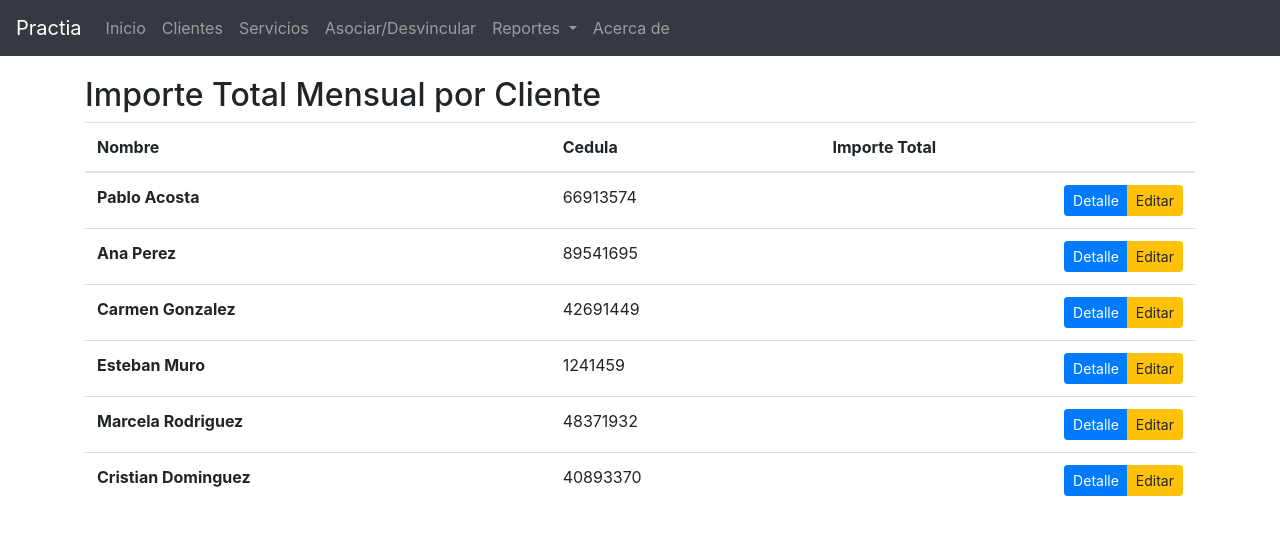
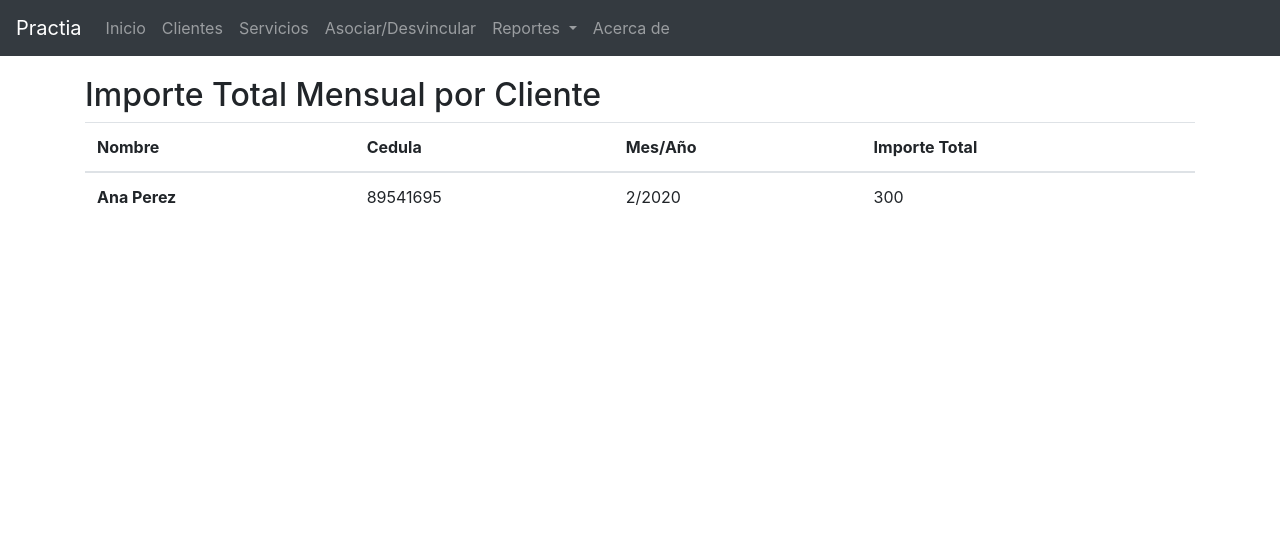
Before and after one commit to fmonteroponcedeleon/practia-fmontero, an Angular app: page /total-monthly-customer in a window 1280 px wide. Shown: the top 534 px of the page. Built offline with nearby package versions, Linux system fonts and the light colour scheme; data requests are answered from the project's data file.

Commit message:
Total Monthly Amount Per Customer report was implemented.

```diff
--- a/db.json
+++ b/db.json
@@ -72,6 +72,12 @@
       "clienteId": 2,
       "fechaAsociado": "2020-02-25T08:47:05.676Z",
       "id": 1
+    },
+    {
+      "servicioId": 2,
+      "clienteId": 2,
+      "fechaAsociado": "2020-02-25T18:31:22.351Z",
+      "id": 2
     }
   ]
 }
--- a/src/app/components/reports/total-monthly-customer/total-monthly-customer.component.html
+++ b/src/app/components/reports/total-monthly-customer/total-monthly-customer.component.html
@@ -4,20 +4,17 @@
         <tr>
             <th scope="col">Nombre</th>
             <th scope="col">Cedula</th>
+            <th scope="col">Mes/Año</th>
             <th scope="col">Importe Total</th>
         </tr>
     </thead>
     <tbody>
-        <tr *ngFor="let customer of customers">
-            <th scope="row">{{ customer.fullName }}</th>
-            <td>{{ customer.documentNumber }}</td>
-            <td>
-                <div class="btn-group btn-group-sm float-right" role="group">
-                    <button type="button" class="btn btn-primary"
-                        (click)="getCustomerDetails(customer)">Detalle</button>
-                    <button type="button" class="btn btn-warning" (click)="editCustomer(customer)">Editar</button>
-                </div>
-            </td>
+        <tr *ngFor="let totalMonthlyCustomer of totalMonthlyCustomers">
+            <th scope="row">{{ totalMonthlyCustomer.fullName }}</th>
+            <td>{{ totalMonthlyCustomer.documentNumber }}</td>
+            <td>{{ totalMonthlyCustomer.month + '/' + totalMonthlyCustomer.year }}</td>
+            <td>{{ totalMonthlyCustomer.totalAmount }}</td>
+
         </tr>
     </tbody>
 </table>
--- a/src/app/components/reports/total-monthly-customer/total-monthly-customer.component.ts
+++ b/src/app/components/reports/total-monthly-customer/total-monthly-customer.component.ts
@@ -3,6 +3,7 @@ import { Component, OnInit } from '@angular/core';
 import { BusinessService } from 'src/app/services/business.service';
 
 import { Customer } from 'src/app/models/customer';
+import { Service } from 'src/app/models/service';
 import { ServiceCustomer } from 'src/app/models/service-customer';
 import { TotalMonthlyCustomer } from 'src/app/models/total-monthly-customer';
 
@@ -14,17 +15,24 @@ import { TotalMonthlyCustomer } from 'src/app/models/total-monthly-customer';
 export class TotalMonthlyCustomerComponent implements OnInit {
 
   public customers: Customer[] = [];
+  public services: Service[] = [];
   public servicesCustomers: ServiceCustomer[] = [];
   public totalMonthlyCustomers: TotalMonthlyCustomer[] = [];
+
+  public isLoadingCustomers = false;
+  public isLoadingServices = false;
+  public isLoadingServiceCustomers = false;
 
   constructor(private businessService: BusinessService) { }
 
   ngOnInit() {
     this.getCustomers();
+    this.getServices();
     this.getServiceCustomer();
   }
 
   getCustomers(): void {
+    this.isLoadingCustomers = true;
     this.businessService.getCustomers().subscribe(
       (serviceResult: any[]) => {
         this.customers = serviceResult.map((c: any) => {
@@ -38,14 +46,44 @@ export class TotalMonthlyCustomerComponent implements OnInit {
           };
         });
         console.log('customers', this.customers);
+        this.isLoadingCustomers = false;
+        if (this.isLoadingFinished()) {
+          this.calculateTotalMonthlyAmountPerCustomer();
+        }
       },
       error => {
         // TODO: Handling error
+        this.isLoadingCustomers = false;
+      }
+    );
+  }
+
+  getServices(): void {
+    this.isLoadingServices = true;
+    this.businessService.getServices().subscribe(
+      (serviceResult: any[]) => {
+        this.services = serviceResult.map((s: any) => {
+          return {
+            id: s.id,
+            name: s.nombre,
+            monthlyFee: s.cuotaMensual
+          };
+        });
+        console.log('services', this.services);
+        this.isLoadingServices = false;
+        if (this.isLoadingFinished()) {
+          this.calculateTotalMonthlyAmountPerCustomer();
+        }
+      },
+      error => {
+        // TODO: Handling error
+        this.isLoadingServices = false;
       }
     );
   }
 
   getServiceCustomer(): void {
+    this.isLoadingServiceCustomers = true;
     this.businessService.getServiceCustomer().subscribe(
       (serviceResultGet: any) => {
         this.servicesCustomers = serviceResultGet.map((sc: any) => {
@@ -57,16 +95,54 @@ export class TotalMonthlyCustomerComponent implements OnInit {
           };
         });
         console.log('serviceCustomers', this.servicesCustomers);
+        this.isLoadingServiceCustomers = false;
+        if (this.isLoadingFinished()) {
+          this.calculateTotalMonthlyAmountPerCustomer();
+        }
       },
       error => {
         // TODO: Handling error
+        this.isLoadingServiceCustomers = false;
       }
     );
   }
 
+  isLoadingFinished(): boolean {
+    return !this.isLoadingCustomers && !this.isLoadingServices
+      && !this.isLoadingServiceCustomers ? true : false;
+  }
+
   calculateTotalMonthlyAmountPerCustomer(): void {
+    console.log('calculateTotalMonthlyAmountPerCustomer');
+    for (let i = 0; i < this.customers.length; i++) {
+      for (let j = 0; j < this.servicesCustomers.length; j++) {
+        if (this.customers[i].id === this.servicesCustomers[j].customerId) {
+          let serviceCustomer = this.servicesCustomers[j];
+          let service = this.services.find(s => s.id === serviceCustomer.serviceId);
+          let serviceMonthlyFee = !!service ? service.monthlyFee : 0;
 
+          // TODO: Isolate with new function!
+          let totalMonthlyCustomer = this.totalMonthlyCustomers.find(
+            tmc => tmc.customerId === serviceCustomer.customerId
+              && tmc.month === new Date(serviceCustomer.dateOfAssociation).getMonth() + 1
+              && tmc.year === new Date(serviceCustomer.dateOfAssociation).getFullYear());
 
-
+          if (!!totalMonthlyCustomer) {
+            totalMonthlyCustomer.totalAmount = totalMonthlyCustomer.totalAmount + serviceMonthlyFee;
+          } else {
+            totalMonthlyCustomer = new TotalMonthlyCustomer();
+            totalMonthlyCustomer.customerId = this.customers[i].id;
+            totalMonthlyCustomer.fullName = this.customers[i].fullName;
+            totalMonthlyCustomer.documentNumber = this.customers[i].documentNumber;
+            totalMonthlyCustomer.totalAmount = serviceMonthlyFee;
+            console.log('serviceCustomer', serviceCustomer);
+            totalMonthlyCustomer.month = new Date(serviceCustomer.dateOfAssociation).getMonth() + 1;
+            totalMonthlyCustomer.year = new Date(serviceCustomer.dateOfAssociation).getFullYear();
+            this.totalMonthlyCustomers.push(totalMonthlyCustomer);
+          }
+        }
+      }
+    }
+    console.log('totalMonthlyCustomers', this.totalMonthlyCustomers);
   }
 }
--- a/src/app/models/total-monthly-customer.ts
+++ b/src/app/models/total-monthly-customer.ts
@@ -1,5 +1,8 @@
 export class TotalMonthlyCustomer {
-    public name: string;
+    public customerId: number;
+    public fullName: string;
     public documentNumber: string;
     public totalAmount: number;
+    public month: number;
+    public year: number;
 }
```
